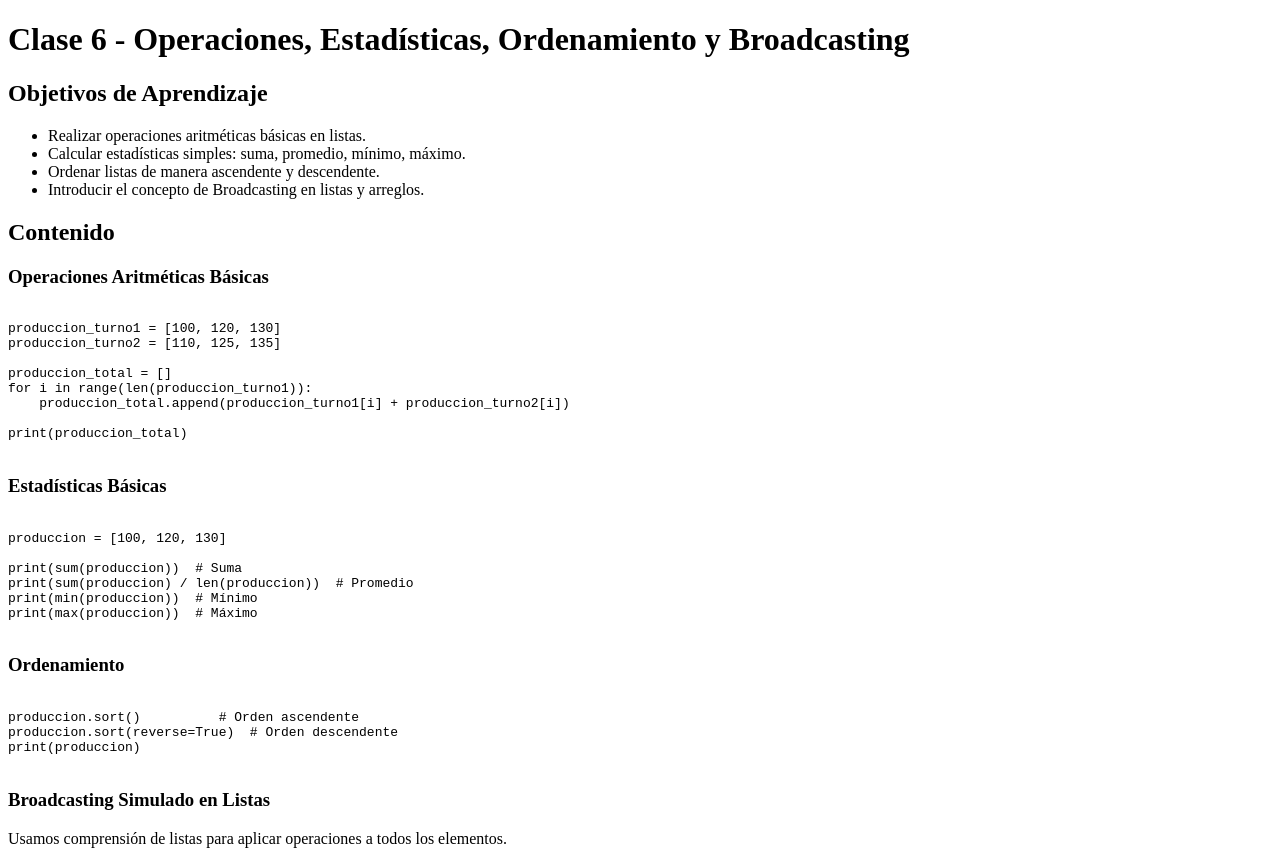
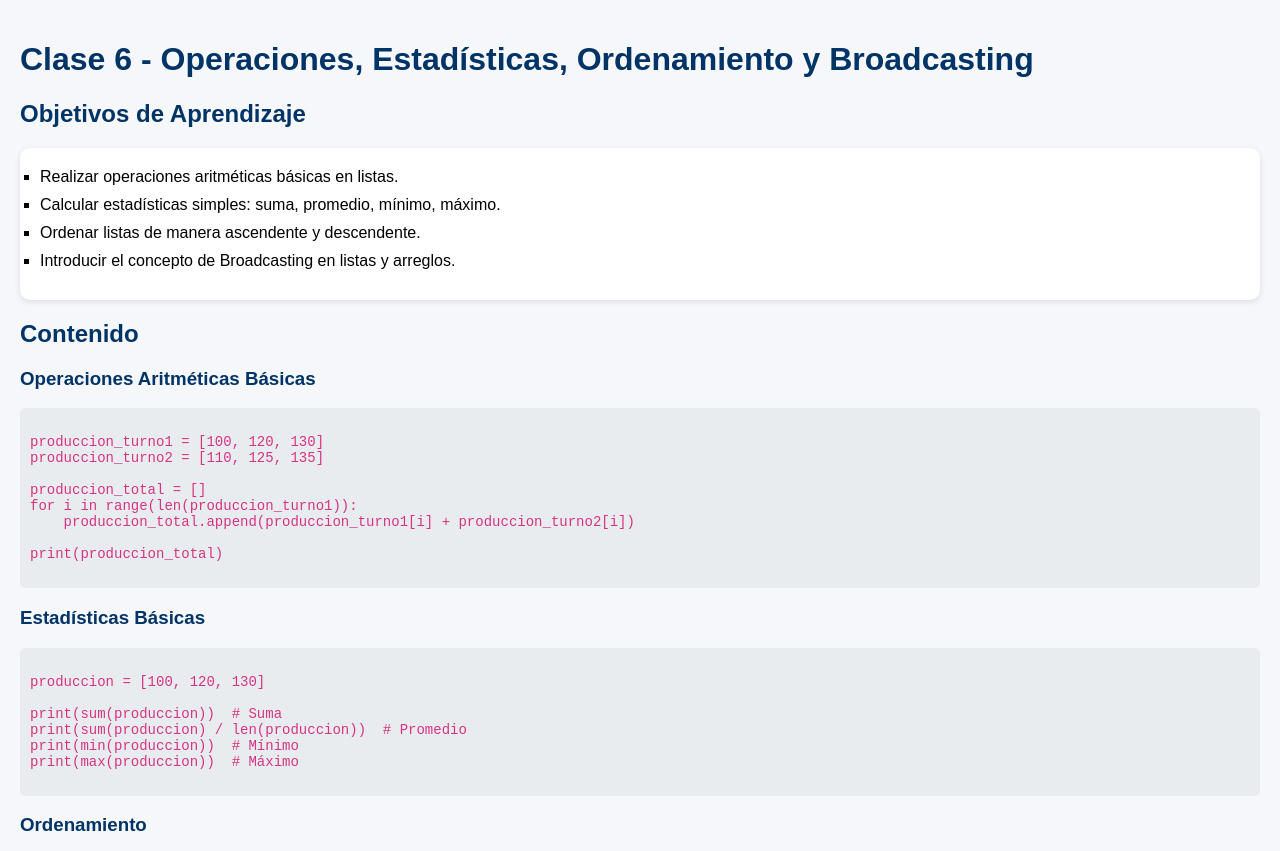
Before and after one commit to mariuxitoapantab/fundamentos-programacion-ug, a plain HTML site: page clases/clase6.html in a window 1280 px wide. Shown: the top 851 px of the page. Drawn offline with Linux system fonts and the light colour scheme.

Commit message:
Update clase6.html

```diff
--- a/clases/clase6.html
+++ b/clases/clase6.html
@@ -3,6 +3,7 @@
 <head>
     <meta charset="UTF-8">
     <title>Clase 6 - Operaciones, Estadísticas, Ordenamiento y Broadcasting</title>
+    <link rel="stylesheet" href="../css/estilos.css">
 </head>
 <body>
     <h1>Clase 6 - Operaciones, Estadísticas, Ordenamiento y Broadcasting</h1>
```
